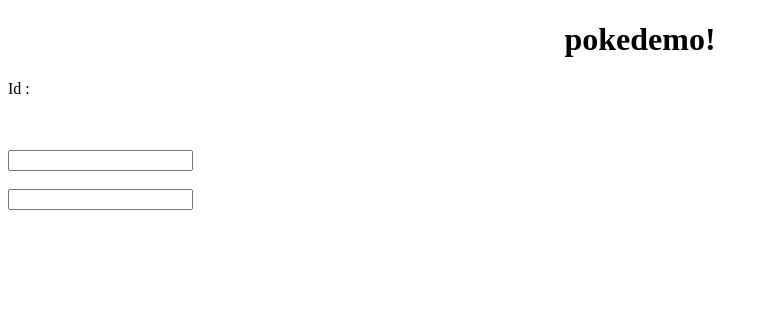
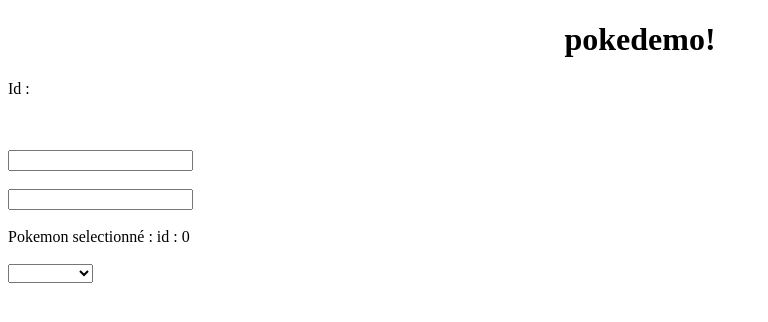
Before and after one commit to TodiBG/SIR-TP7-Angular-Pokemon, an Angular app: page / in a window 1280 px wide. Shown: the top 322 px of the page, without its empty margins (0-768 px from the left). Built offline with nearby package versions, Linux system fonts and the light colour scheme.

Commit message:
question 6

```diff
--- a/src/app/my-comp/my-comp.component.html
+++ b/src/app/my-comp/my-comp.component.html
@@ -6,3 +6,14 @@
 <br>
 <br>
 <input [(ngModel)]="id">
+
+<br> <br>
+
+Pokemon selectionné : id : {{selectedPokeId}}
+
+<br> <br>
+<select [(ngModel)]="selectedPokeId">
+    <option *ngFor="let poke of pokemons" [value]="poke.id">
+      {{poke.nom}}
+    </option>
+</select>
--- a/src/app/my-comp/my-comp.component.ts
+++ b/src/app/my-comp/my-comp.component.ts
@@ -9,6 +9,7 @@ import { Pokemon } from '../models/pokemon';
 export class MyCompComponent implements OnInit {
 
   id: string = "";
+  selectedPokeId:number = 0 ;
 
   pokemons: Pokemon[] = [
     new Pokemon(1, "Pokelo"),
@@ -20,7 +21,10 @@ export class MyCompComponent implements OnInit {
   ]
 
 
-  constructor() { }
+  constructor() {
+  }
+
+
 
   ngOnInit(): void {
   }
```
Also changed, not shown: src/app/models/pokemon.ts (line endings or trailing spaces).
